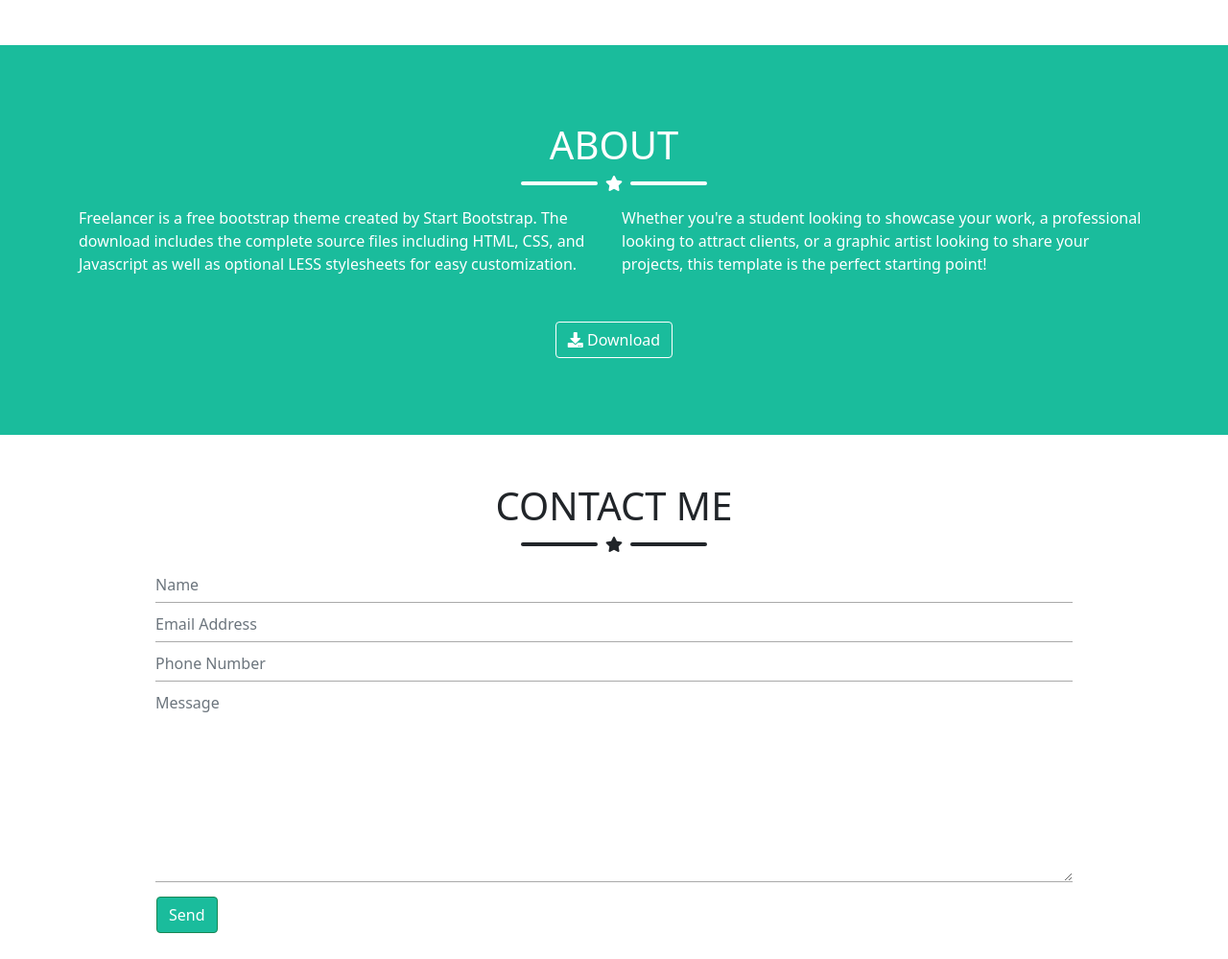
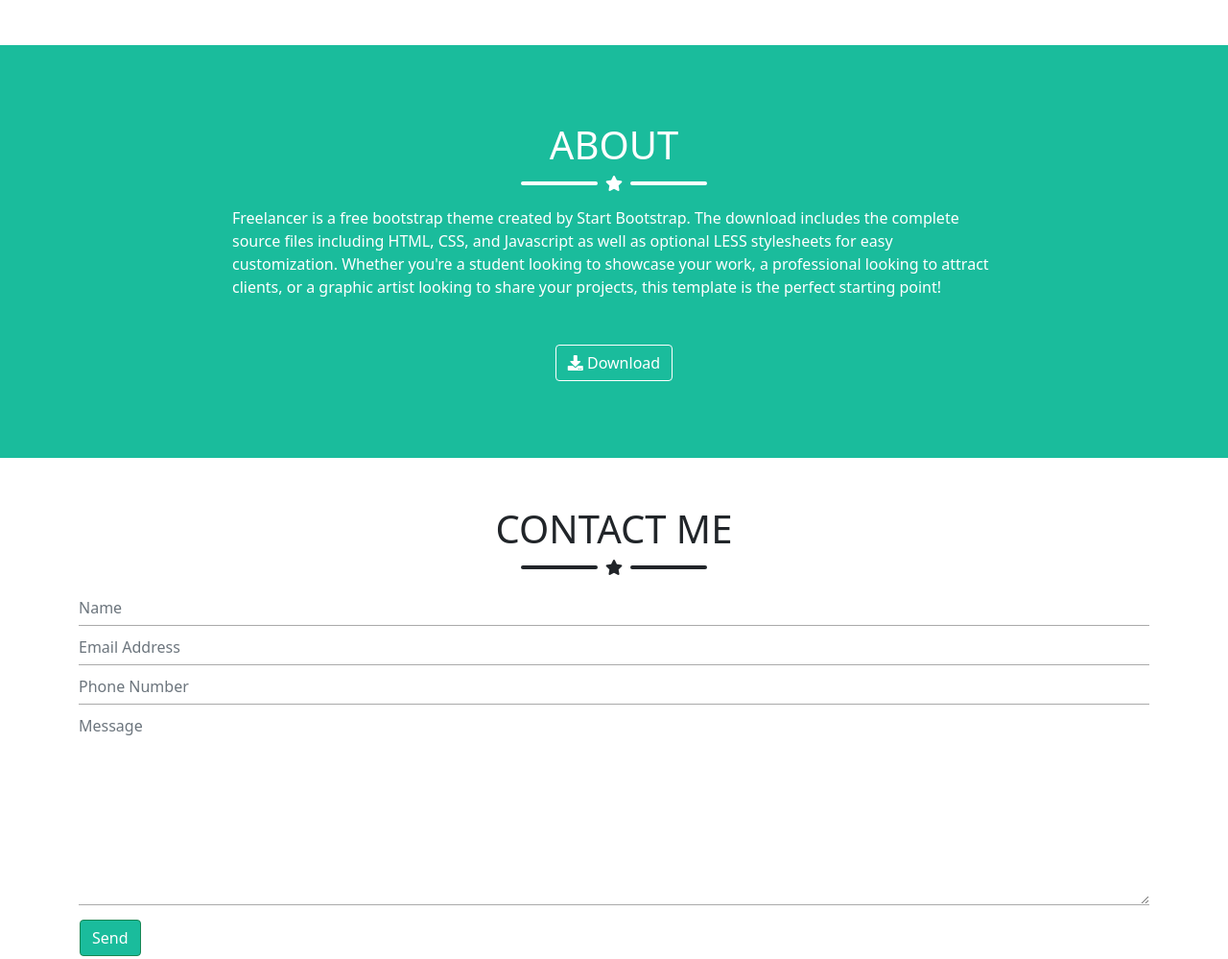
Before and after one commit to Simone823/html-css-bootstrap-freelancer, a plain HTML site: page index.html in a window 1280 px wide. Shown: the part 1280-2279 px from the top of the page at 96% size. Drawn offline with nearby package versions, Linux system fonts and the light colour scheme.

Commit message:
max-w container about

```diff
--- a/css/style.css
+++ b/css/style.css
@@ -1,14 +1,14 @@
-.container-fluid{
-    /* border: 1px solid red; */
+/* .container-fluid{
+    border: 1px solid red;
 }
 
 .container{
-    /* border: 2px solid blue; */
+    border: 2px solid blue;
 }
 
 [class*="col"]{
-    /* border: 2px dashed orange; */
-}
+    border: 2px dashed orange;
+} */
 
 
 /* Color */
@@ -58,6 +58,17 @@
 
 .height-800{
     height: 800px;
+}
+
+
+/* Gap */
+.gap-15{
+    gap: 15px;
+}
+
+/* max width */
+.max-w820{
+    max-width: 820px;
 }
 
 
@@ -162,18 +173,3 @@ a{
 p{
     margin-bottom: 0;
 }
-
-/* Gap */
-.gap-15{
-    gap: 15px;
-}
-
-/* column count */
-.col-count-2{
-    column-count: 2;
-}
-
-/* max width */
-.max-w980{
-    max-width: 980px;
-}
```
